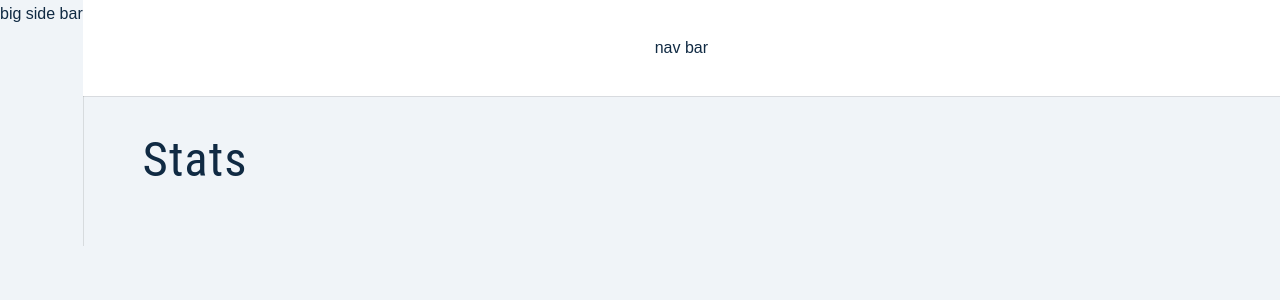
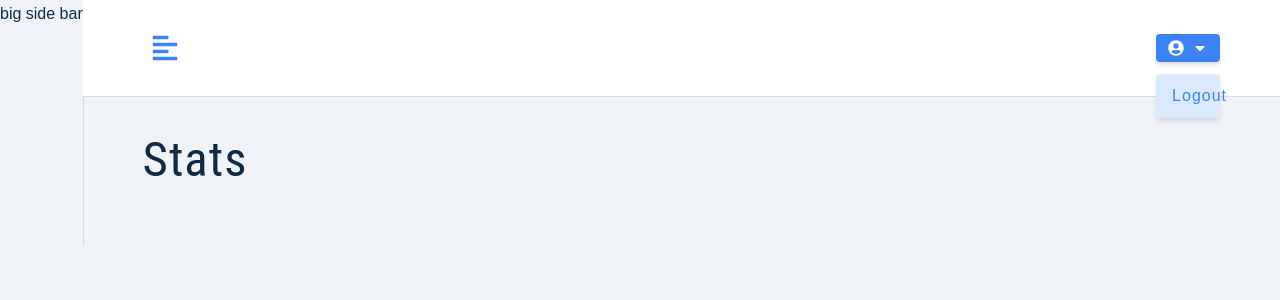
Before and after one commit to ThePrinceOfCodes/job-applications-dashboard, a React (Create React App) app: page / in a window 1280 px wide. Shown: the top 300 px of the page. Built offline with nearby package versions, Linux system fonts and the light colour scheme.

Commit message:
navbar setup

```diff
--- a/package.json
+++ b/package.json
@@ -12,6 +12,7 @@
     "normalize.css": "^8.0.1",
     "react": "^18.2.0",
     "react-dom": "^18.2.0",
+    "react-icons": "^4.10.1",
     "react-redux": "^8.1.2",
     "react-router-dom": "^6.15.0",
     "react-scripts": "^2.1.3",
--- a/src/components/NavBar.js
+++ b/src/components/NavBar.js
@@ -1,8 +1,37 @@
 import React from "react";
 import Wrapper from '../assets/wrappers/Navbar'
+import { FaHome, FaAlignLeft, FaUserCircle, FaCaretDown } from 'react-icons/fa'
+import Logo from "./Logo";
+import { useState } from "react";
+import { useSelector, useDispatch } from "react-redux";
 
 const NavBar = () => {
-    return <Wrapper>nav bar</Wrapper>
+    const { user } = useSelector((store) => store.user)
+    const dispatch = useDispatch()
+
+    return <Wrapper>
+        <div className="nav-center">
+            <button type='button' className="toggle-btn" onClick={console.log('toggle side abr')}>
+                <FaAlignLeft/>
+            </button>
+            <div>
+                <Logo />
+                <h3 className="logo text">dashboard</h3>
+            </div>
+            <div className="btn-container">
+                <button type="button" className="btn" onClick={console.log('clicked')}>
+                    <FaUserCircle />
+                    {user? user.name: null}
+                    <FaCaretDown />
+                </button>
+                <div className="dropdown show-dropdown">
+                    <button type="button" className="dropdown-btn" onClick={console.log('logout user')}>
+                        logout
+                    </button>
+                </div>
+            </div>
+        </div>
+    </Wrapper>
 }
 
 export default NavBar
```
Also changed, not shown: 1 other file (tests, documents, lock files or other folders).
